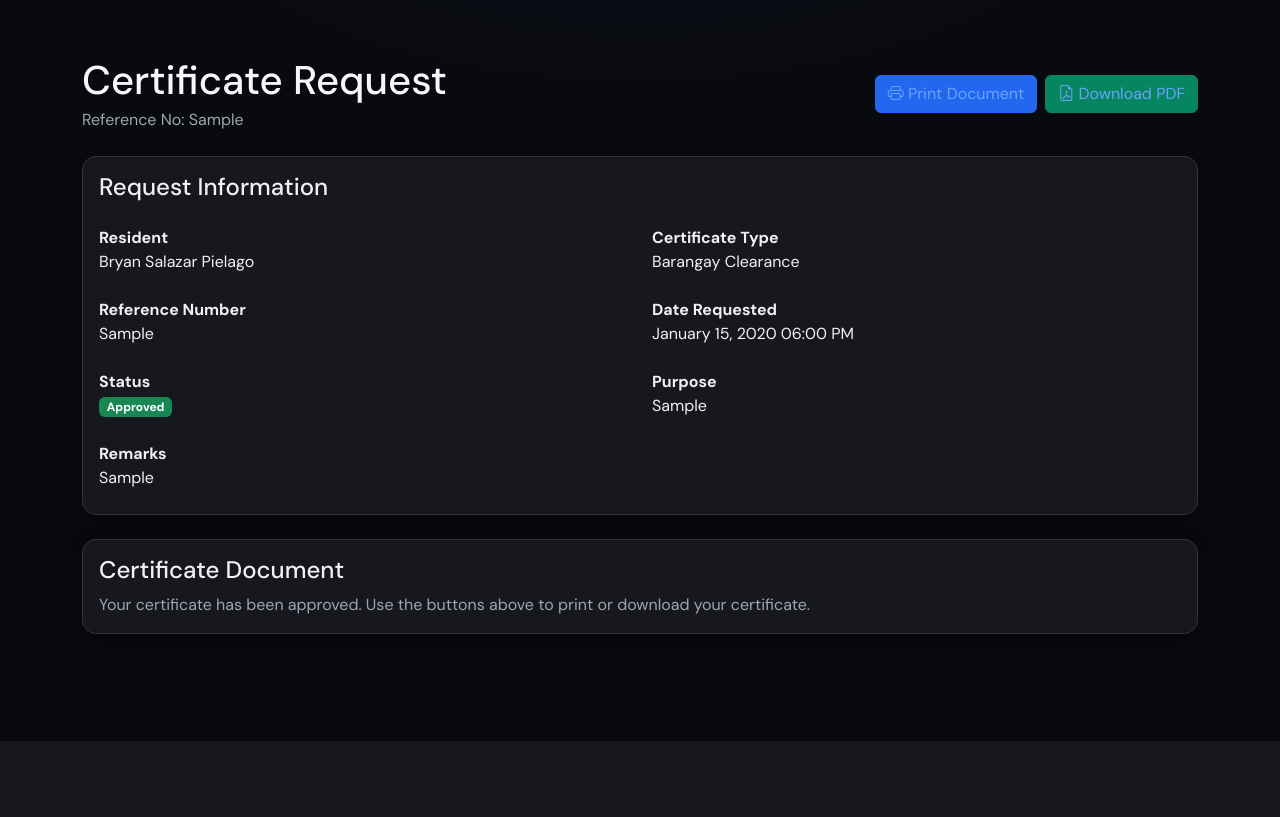
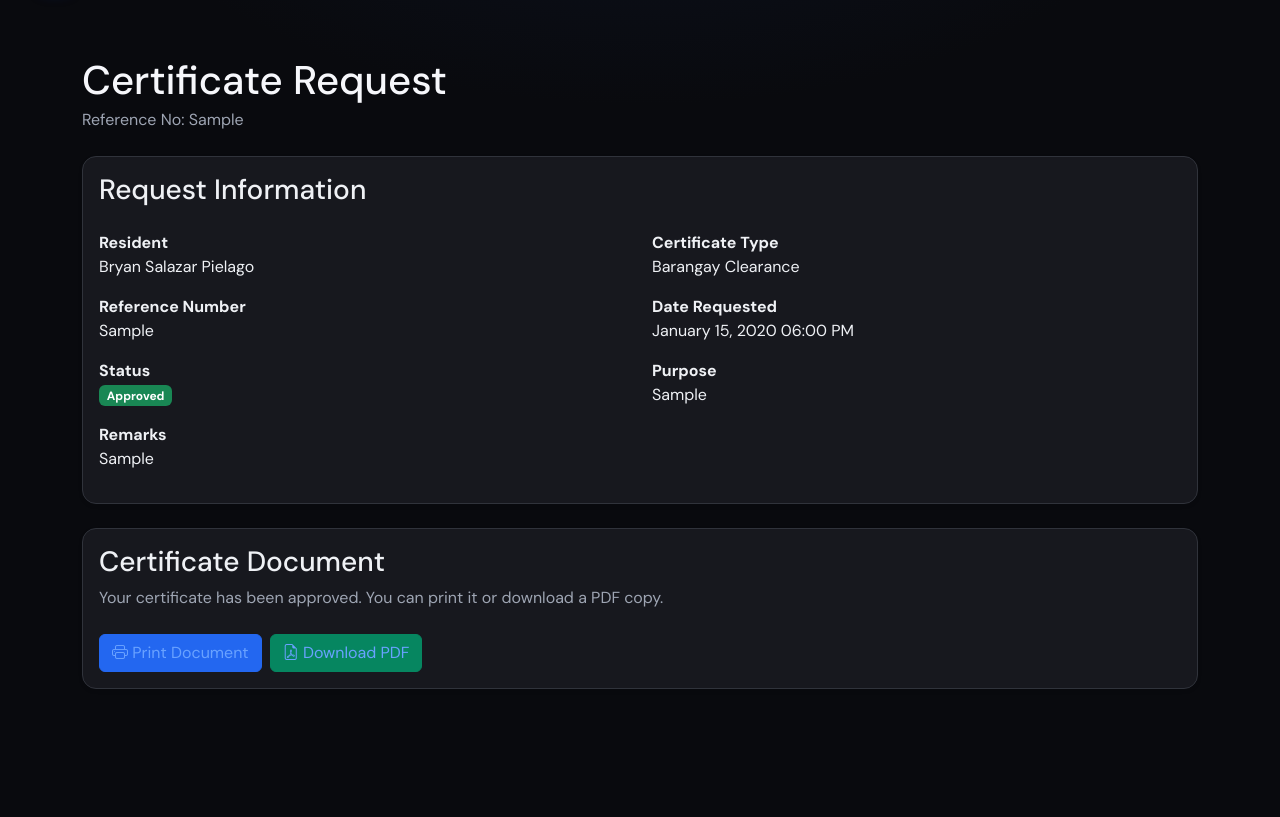
Before and after one commit to brypielago-lang/barangay, a Django app: page /requests/1/ in a window 1280 px wide. Shown: the part 59-876 px from the top of the page. Before the commit the page ends 800 px from the top, so only its background shows below. Run offline with Django 5.2, Linux system fonts and the light colour scheme; a user stored in the database is signed in; data comes from the database, SQL or seed files in the repository; tables that the repository leaves empty hold one stand-in row (values such as "Sample post").

Commit message:
Refactor request_detail.html template structure
Updated HTML template for request details to improve structure and readability. Adjusted status checks and modified button placements.

```diff
--- a/core/templates/core/request_detail.html
+++ b/core/templates/core/request_detail.html
@@ -1,4 +1,4 @@
-{% extends 'core/base.html' %}
+{% extends "core/base.html" %}
 
 {% block title %}Certificate Request{% endblock %}
 
@@ -17,114 +17,75 @@
             </div>
         </div>
 
-        {% if item.status == 'approved' or item.status == 'released' %}
-
-        <!-- ONLY ONE SET OF BUTTONS -->
-        <div class="d-flex gap-2">
-
-            <!-- PRINT -->
-            <a
-                href="{% url 'certificate_pdf' item.pk %}"
-                target="_blank"
-                class="btn btn-primary"
-            >
-                <i class="bi bi-printer"></i>
-                Print Document
-            </a>
-
-            <!-- DOWNLOAD PDF -->
-            <a
-                href="{% url 'certificate_pdf' item.pk %}?download=pdf"
-                class="btn btn-success"
-            >
-                <i class="bi bi-file-earmark-pdf"></i>
-                Download PDF
-            </a>
-
-        </div>
-
-        {% endif %}
-
     </div>
 
 
     <!-- REQUEST INFORMATION -->
-    <div class="card mb-4">
+    <div class="card shadow-sm mb-4">
 
         <div class="card-body">
 
-            <h4 class="mb-4">
+            <h3 class="mb-4">
                 Request Information
-            </h4>
+            </h3>
 
             <div class="row">
 
                 <!-- LEFT -->
                 <div class="col-md-6">
 
-                    <div class="mb-4">
+                    <div class="mb-3">
                         <strong>Resident</strong>
                         <div>
                             {{ item.resident.full_name }}
                         </div>
                     </div>
 
-                    <div class="mb-4">
+                    <div class="mb-3">
                         <strong>Reference Number</strong>
                         <div>
                             {{ item.reference_no }}
                         </div>
                     </div>
 
-                    <div class="mb-4">
+                    <div class="mb-3">
                         <strong>Status</strong>
                         <div>
-
-                            {% if item.status == 'approved' %}
-
+                            {% if item.status == "approved" %}
                                 <span class="badge bg-success">
                                     Approved
                                 </span>
 
-                            {% elif item.status == 'released' %}
-
-                                <span class="badge bg-success">
+                            {% elif item.status == "released" %}
+                                <span class="badge bg-primary">
                                     Released
                                 </span>
 
-                            {% elif item.status == 'pending' %}
-
+                            {% elif item.status == "pending" %}
                                 <span class="badge bg-warning text-dark">
                                     Pending
                                 </span>
 
-                            {% elif item.status == 'rejected' %}
-
+                            {% elif item.status == "rejected" %}
                                 <span class="badge bg-danger">
                                     Rejected
                                 </span>
 
                             {% else %}
-
                                 <span class="badge bg-secondary">
-                                    {{ item.status|title }}
+                                    {{ item.get_status_display }}
                                 </span>
-
                             {% endif %}
-
                         </div>
                     </div>
 
                     {% if item.remarks %}
-
-                    <div class="mb-2">
+                    <div class="mb-3">
                         <strong>Remarks</strong>
-
                         <div>
                             {{ item.remarks }}
                         </div>
                     </div>
-
                     {% endif %}
 
                 </div>
@@ -133,32 +94,27 @@
                 <!-- RIGHT -->
                 <div class="col-md-6">
 
-                    <div class="mb-4">
+                    <div class="mb-3">
                         <strong>Certificate Type</strong>
-
                         <div>
                             {{ item.get_certificate_type_display }}
                         </div>
                     </div>
 
-                    <div class="mb-4">
+                    <div class="mb-3">
                         <strong>Date Requested</strong>
-
                         <div>
                             {{ item.requested_at|date:"F j, Y h:i A" }}
                         </div>
                     </div>
 
                     {% if item.purpose %}
-
-                    <div class="mb-4">
+                    <div class="mb-3">
                         <strong>Purpose</strong>
-
                         <div>
                             {{ item.purpose }}
                         </div>
                     </div>
-
                     {% endif %}
 
                 </div>
@@ -171,56 +127,100 @@
 
 
     <!-- CERTIFICATE DOCUMENT -->
-    {% if item.status == 'approved' or item.status == 'released' %}
+    {% if item.status == "approved" or item.status == "released" %}
 
-    <div class="card">
+    <div class="card shadow-sm mb-4">
 
         <div class="card-body">
 
-            <h4 class="mb-2">
+            <h3 class="mb-2">
                 Certificate Document
-            </h4>
+            </h3>
+
+            <p class="text-muted mb-4">
+                Your certificate has been approved.
+                You can print it or download a PDF copy.
+            </p>
+
+
+            <!-- BUTTONS AT THE BOTTOM -->
+            <div class="d-flex gap-2 flex-wrap">
+
+                <!-- PRINT -->
+                <a
+                    href="{% url 'certificate_pdf' item.pk %}"
+                    target="_blank"
+                    class="btn btn-primary"
+                >
+                    <i class="bi bi-printer"></i>
+                    Print Document
+                </a>
+
+
+                <!-- DOWNLOAD PDF -->
+                <a
+                    href="{% url 'certificate_pdf' item.pk %}?download=pdf"
+                    class="btn btn-success"
+                >
+                    <i class="bi bi-file-earmark-pdf"></i>
+                    Download PDF
+                </a>
+
+            </div>
+
+        </div>
+
+    </div>
+
+    {% endif %}
+
+
+    <!-- PENDING -->
+    {% if item.status == "pending" %}
+
+    <div class="card shadow-sm mb-4">
+
+        <div class="card-body">
+
+            <h3 class="mb-2">
+                Certificate Document
+            </h3>
 
             <p class="text-muted mb-0">
-                Your certificate has been approved.
-                Use the buttons above to print or download your certificate.
+                Your request is still waiting for approval.
+                The certificate will become available once it is approved.
             </p>
 
         </div>
 
     </div>
 
-    {% elif item.status == 'pending' %}
+    {% endif %}
 
-    <div class="card">
+
+    <!-- REJECTED -->
+    {% if item.status == "rejected" %}
+
+    <div class="card shadow-sm mb-4">
 
         <div class="card-body">
 
-            <h4 class="mb-2">
+            <h3 class="mb-2">
                 Certificate Document
-            </h4>
+            </h3>
 
-            <p class="text-muted mb-0">
-                Your request is still being reviewed by the barangay.
+            <p class="text-danger mb-0">
+                Your certificate request has been rejected.
             </p>
 
-        </div>
-
-    </div>
-
-    {% elif item.status == 'rejected' %}
-
-    <div class="card">
-
-        <div class="card-body">
-
-            <h4 class="mb-2">
-                Certificate Document
-            </h4>
-
-            <p class="text-danger mb-0">
-                Your request has been rejected.
-            </p>
+            {% if item.remarks %}
+            <div class="mt-3">
+                <strong>Reason / Remarks:</strong>
+                <div>
+                    {{ item.remarks }}
+                </div>
+            </div>
+            {% endif %}
 
         </div>
 
```
